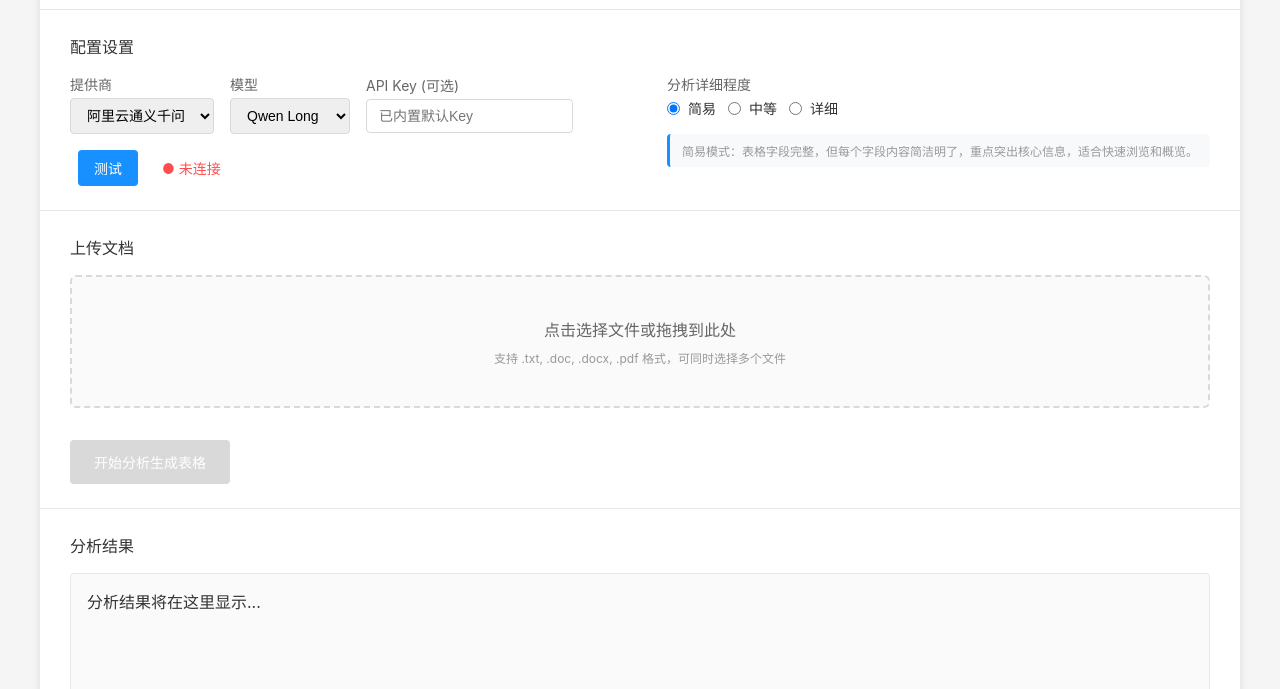
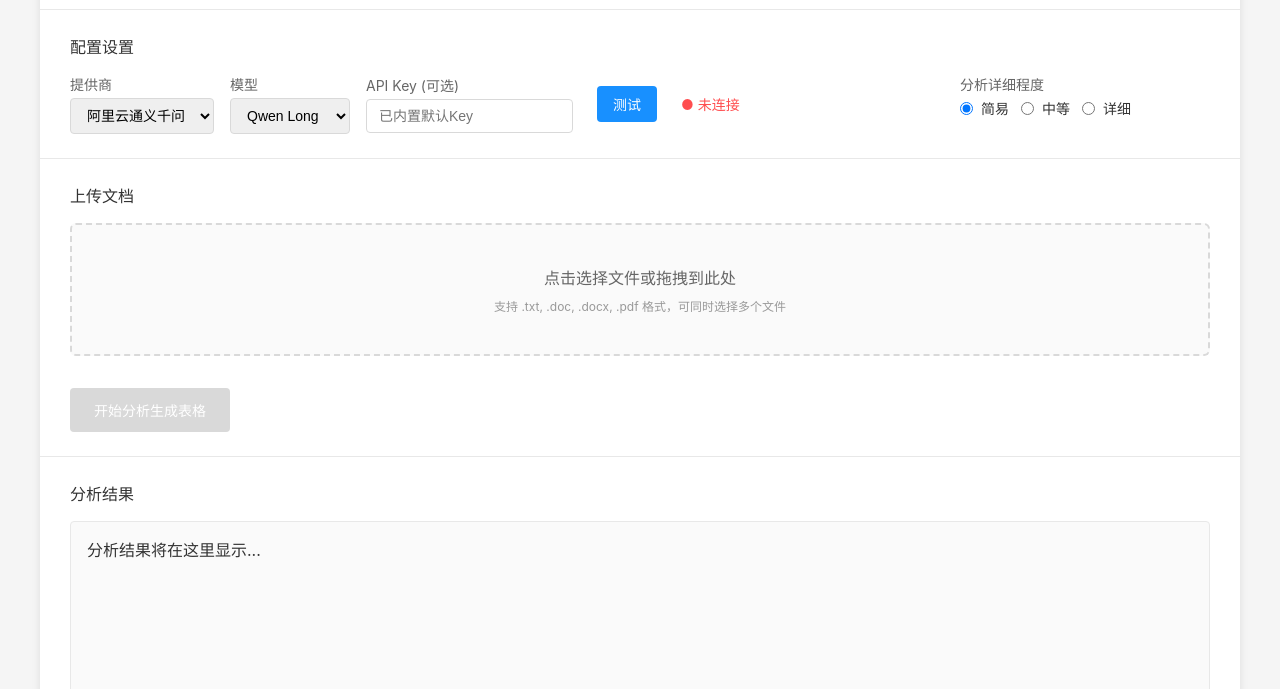
Before and after one commit to lucher777/cursor, a plain HTML site: page lunwen/index.html in a window 1280 px wide. Shown: the part 111-800 px from the top of the page. Drawn offline with Linux system fonts and the light colour scheme.

Commit message:
在提交一下

```diff
--- a/lunwen/index.html
+++ b/lunwen/index.html
@@ -96,15 +96,7 @@
             white-space: nowrap;
         }
 
-        .detail-description {
-            font-size: 12px;
-            color: #999;
-            margin-top: 8px;
-            padding: 8px 12px;
-            background: #f8f9fa;
-            border-radius: 4px;
-            border-left: 3px solid #1890ff;
-        }
+
 
         .test-btn {
             background: #1890ff;
@@ -310,9 +302,6 @@
                             <label><input type="radio" name="detailLevel" value="detailed"> 详细</label>
                         </div>
                     </div>
-                    <div class="detail-description" id="detailDescription">
-                        简易模式：表格字段完整，但每个字段内容简洁明了，重点突出核心信息，适合快速浏览和概览。
-                    </div>
                 </div>
             </div>
         </div>
@@ -351,7 +340,7 @@
             init() {
                 this.setupEventListeners();
                 this.updateConnectionStatus(false);
-                this.updateDetailDescription('simple');
+                // 移除了初始化时调用updateDetailDescription
             }
 
             setupEventListeners() {
@@ -379,18 +368,14 @@
 
                 detailRadios.forEach(radio => {
                     radio.addEventListener('change', (e) => {
-                        this.updateDetailDescription(e.target.value);
+                        // 移除了详细程度切换时的描述更新功能
                     });
                 });
             }
 
             updateDetailDescription(level) {
-                const descriptions = {
-                    simple: '简易模式：表格字段完整，但每个字段内容简洁明了，重点突出核心信息，适合快速浏览和概览。',
-                    medium: '中等模式：表格字段完整，每个字段内容适中详细，包含关键要点和主要分析，适合一般研究需求。',
-                    detailed: '详细模式：表格字段完整，每个字段内容全面深入，提供完整分析和详细描述，适合深度研究。'
-                };
-                document.getElementById('detailDescription').textContent = descriptions[level];
+                // 移除了详细程度的解释信息
+                document.getElementById('detailDescription').textContent = '';
             }
 
             getSelectedDetailLevel() {
```
